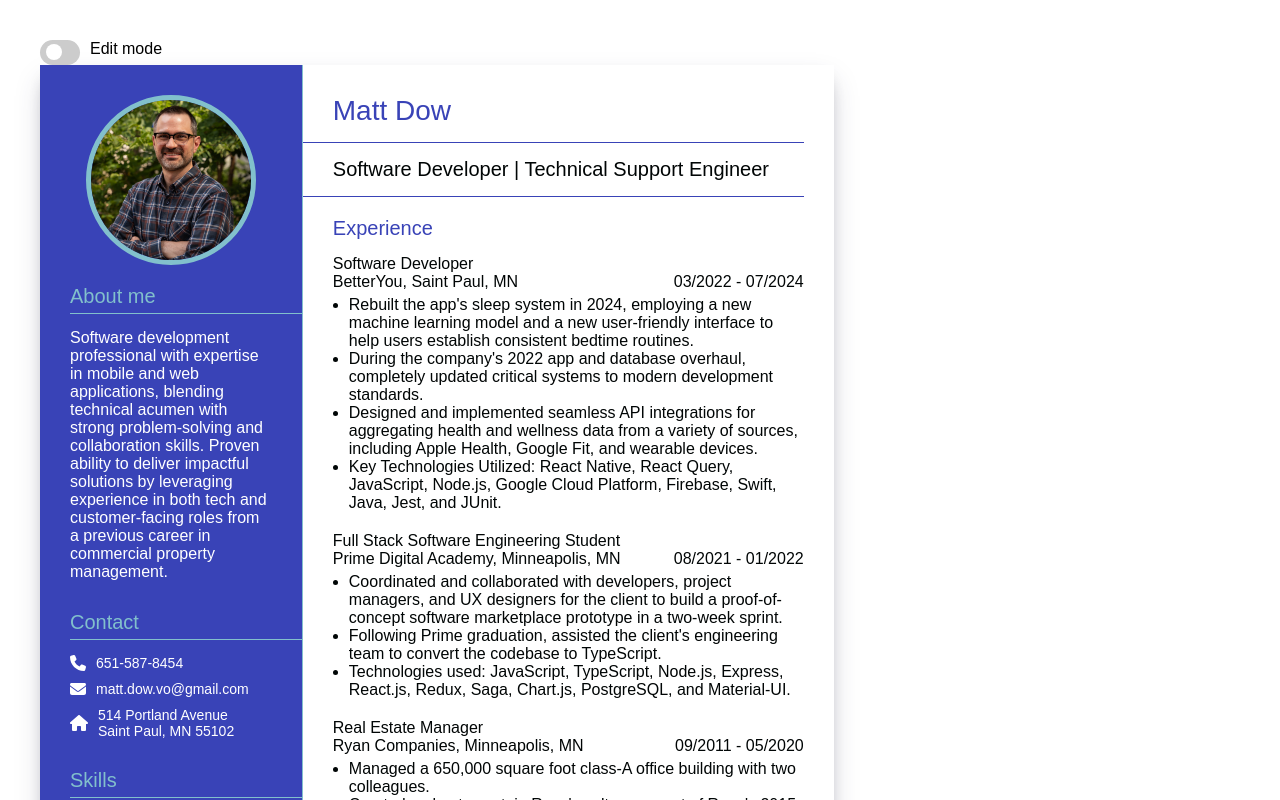
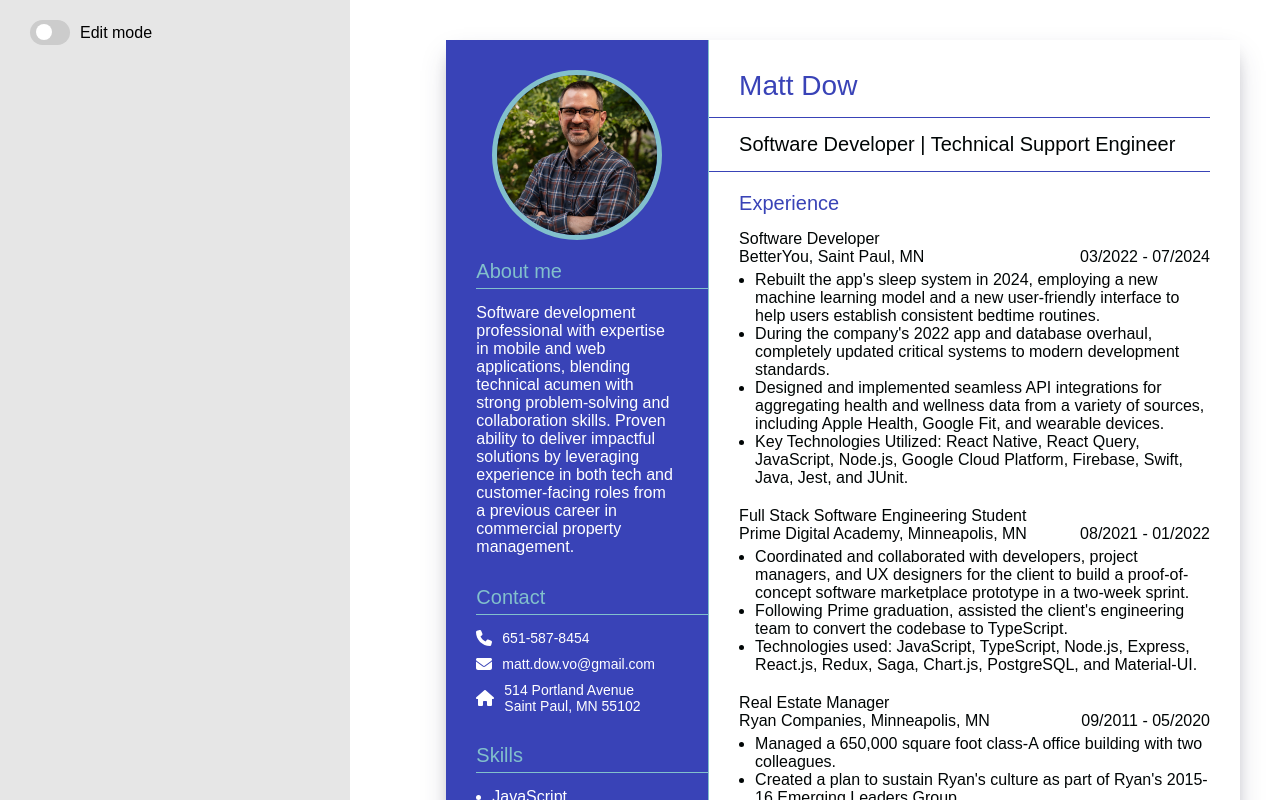
Before and after one commit to mattdow/web-resume, a Vue app in the folder matt-dow-resume-builder/: page / in a window 1280 px wide. Shown: the top 800 px of the page. Built offline with nearby package versions, Linux system fonts and the light colour scheme.

Commit message:
Add Sidebar and fix layout of EditToggle.

```diff
--- a/matt-dow-resume-builder/src/App.vue
+++ b/matt-dow-resume-builder/src/App.vue
@@ -1,8 +1,15 @@
 
 <template>
   <main class="container">
-    <EditToggle @edit-mode-toggled="toggleEditMode" />
-    <div id="resume" class="d-flex" :class="{'edit-off': !editing}">
+    <Sidebar>
+      <EditToggle @edit-mode-toggled="toggleEditMode" />
+    </Sidebar>
+    <div
+      id="resume"
+      class="d-flex"
+      :class="{'edit-off': !editing}"
+      :style="{'--highlight-color-right': colors.right.highlight}"
+    >
       <div class="left-col">
         <ResumeSection>
           <img :src="imageUrl" class="profile-pic" alt="profile picture">
@@ -215,6 +222,7 @@ import SectionHeadline from './components/SectionHeadline.vue';
 import Contact from './components/Contact.vue';
 import EditButtons from './components/EditButtons.vue';
 import EditToggle from './components/EditToggle.vue';
+import Sidebar from './components/Sidebar.vue';
 export default {
   components: {
     ResumeSection,
@@ -222,9 +230,22 @@ export default {
     Contact,
     EditToggle,
     EditButtons,
+    Sidebar,
   },
   data() {
     return {
+      colors: {
+        left: {
+          highlight: '#82C0CC',
+          text: '#ffffff',
+          background: '#3943B7',
+        },
+        right: {
+          highlight: '#3943B7',
+          text: "#000505",
+          background: '#ffffff',
+        }
+      },
       name: "Matt Dow",
       title: "Software Developer | Technical Support Engineer",
       introText: "Software development professional with expertise in mobile and web applications, blending technical acumen with strong problem-solving and collaboration skills. Proven ability to deliver impactful solutions by leveraging experience in both tech and customer-facing roles from a previous career in commercial property management.",
@@ -345,10 +366,29 @@ export default {
 <style scoped>
   #resume {
     box-shadow: rgba(50, 50, 93, 0.25) 0px 13px 27px -5px, rgba(0, 0, 0, 0.3) 0px 8px 16px -8px;
-  /* DIN A4 standard paper size. commonly used for resumes
-  For North America letter size use width: 8.5in; height: 11in; */
-  height: 297mm;
-  width: 210mm;
+    /* DIN A4 standard paper size. commonly used for resumes
+    For North America letter size use width: 8.5in; height: 11in; */
+    width: 210mm;
+    margin-left: auto;
+  }
+
+  #resume.edit-off {
+    height: 297mm;
+  }
+
+
+
+  @media (min-width: 1350px) {
+    #resume {
+      margin-left: 300px;
+    }
+  }
+
+  @media (min-width: 1600px) {
+    #resume {
+      margin-left: auto;
+      margin-right: auto;
+    }
   }
 
   .left-col {
--- a/matt-dow-resume-builder/src/assets/main.css
+++ b/matt-dow-resume-builder/src/assets/main.css
@@ -2,7 +2,6 @@
   --highlight-color-left: #82C0CC;
   --background-color-left: #3943B7;
   --text-color-left: #ffffff;
-  --highlight-color-right: #3943B7;
   --background-color-right: #ffffff;
   --text-color-right: #000505;
   --color-black: #050517;
--- a/matt-dow-resume-builder/src/components/EditToggle.vue
+++ b/matt-dow-resume-builder/src/components/EditToggle.vue
@@ -21,6 +21,7 @@ export default {
 <style scoped>
 .switch-wrapper {
   display: inline-flex;
+  align-items: center;
 }
   /* The switch - the box around the slider */
 .switch {
--- /dev/null
+++ b/matt-dow-resume-builder/src/components/Sidebar.vue
@@ -0,0 +1,17 @@
+<template>
+  <div class="sidebar">
+    <slot></slot>
+  </div>
+</template>
+
+<style scoped>
+.sidebar {
+  width: 300px;
+  padding: 20px 20px 20px 30px;
+  position: fixed;
+  top: 0;
+  left: 0;
+  height: 100%;
+  background-color: rgb(230, 230, 230);
+}
+</style>
```
Also changed, not shown: matt-dow-resume-builder/src/components/ColorInput.vue (added).
